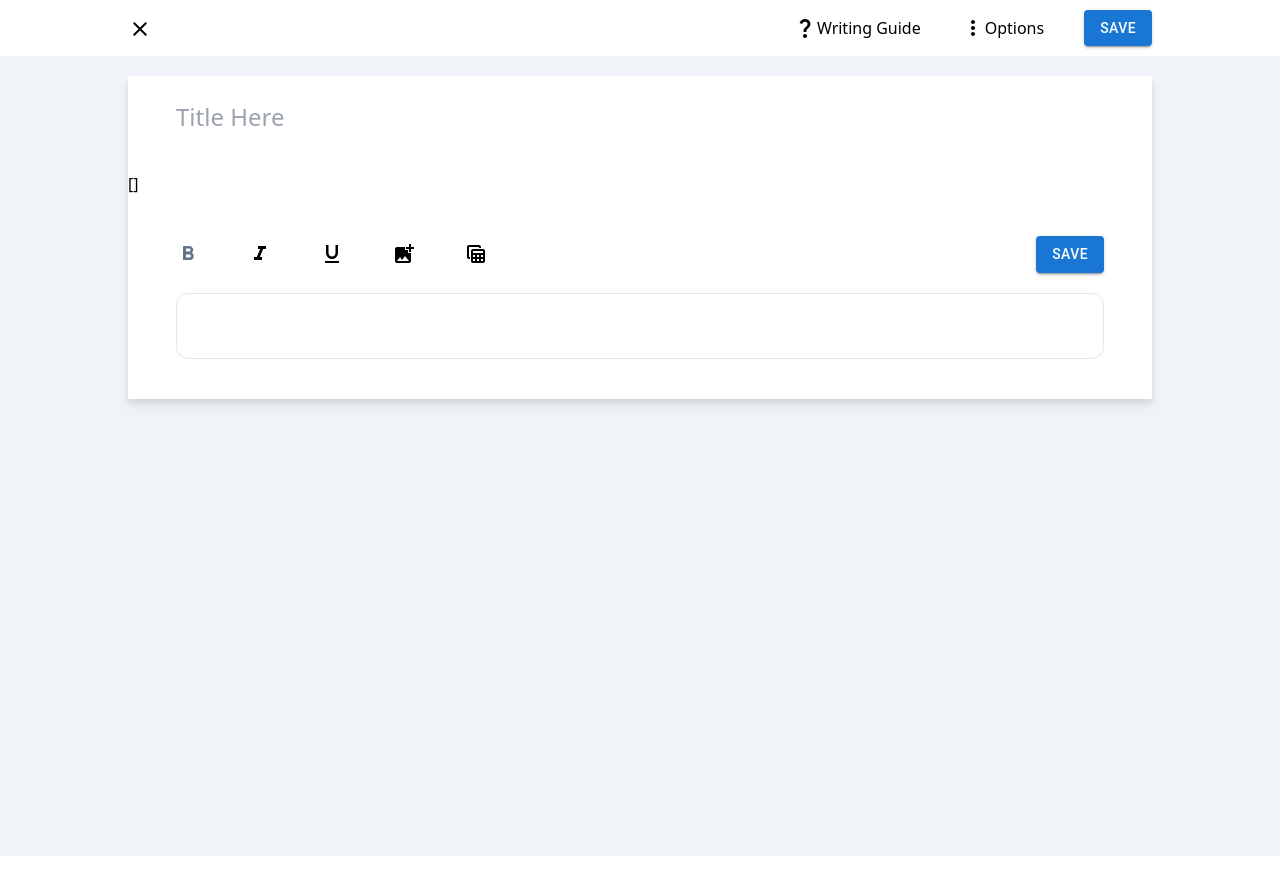
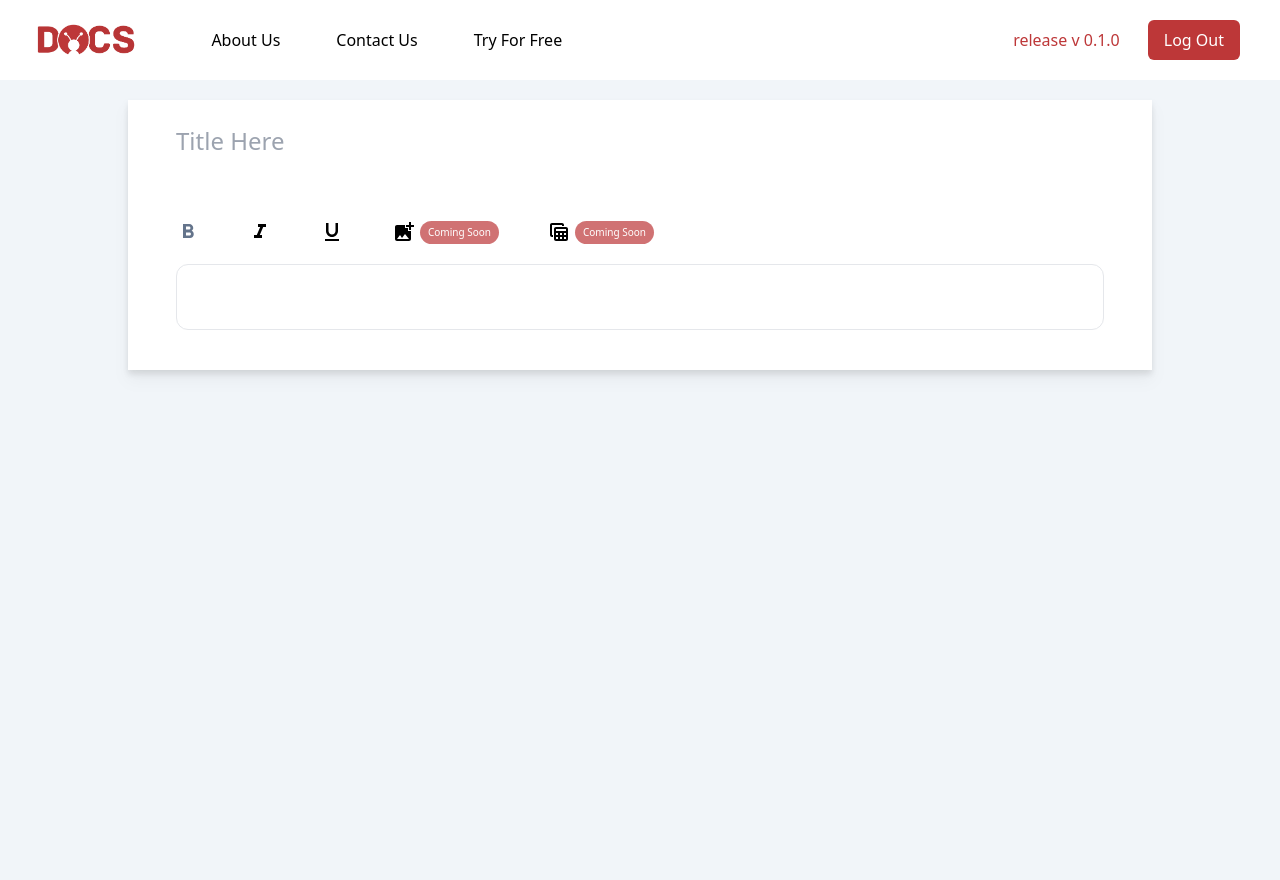
Before and after one commit to prajjwalarora/GeekDocs, a React (Create React App) app: page /editor in a window 1280 px wide. Before the commit the page ends 856 px from the top, so only its background shows below. Built offline with nearby package versions, Linux system fonts and the light colour scheme; no server answers; sample sign-in values are in the browser's storage.

Commit message:
final commit from tanmay

```diff
--- a/src/components/Editor/EditorBox/EditorBox.js
+++ b/src/components/Editor/EditorBox/EditorBox.js
@@ -32,6 +32,7 @@ const EditorBox = ({ socket }) => {
   }, [socket, editor]);
   useEffect(() => {
     const token = localStorage.getItem("token");
+    if (searchParams.get("docId") && token) {
       axios
         .get(
           `http://10.1.105.126:8080/api/v1/doc/${searchParams.get("docId")}`,
@@ -52,6 +53,7 @@ const EditorBox = ({ socket }) => {
         .catch((err) => {
           console.log(err);
         });
+    }
   }, []);
 
   const renderElement = useCallback((props) => {
@@ -129,9 +131,7 @@ const EditorBox = ({ socket }) => {
   }
   return (
     <>
-      <div>
-        <div>{JSON.stringify(users)}</div>
-      </div>
+      <div></div>
       <EditorWidgets
         boldHandler={boldHandler}
         italicHandler={italicHandler}
--- a/src/components/Editor/EditorWidgets/EditorWidgets.js
+++ b/src/components/Editor/EditorWidgets/EditorWidgets.js
@@ -41,6 +41,9 @@ const EditorWidgets = ({ boldHandler, italicHandler, underlineHandler }) => {
           }}
         >
           <AddPhotoAlternateIcon fontSize="medium" />
+          <span className="text-[10px] bg-[#BD3738] text-white px-2 rounded-full py-1 ml-1 bg-opacity-70">
+            Coming Soon
+          </span>
         </div>
         <div
           className="icon-wrapper flex items-center mr-12 cursor-pointer"
@@ -49,11 +52,12 @@ const EditorWidgets = ({ boldHandler, italicHandler, underlineHandler }) => {
           }}
         >
           <TableViewIcon fontSize="medium" />
+          <span className="text-[10px] bg-[#BD3738] text-white px-2 rounded-full py-1 ml-1 bg-opacity-70">
+            Coming Soon
+          </span>
         </div>
       </div>
-      <div className="widget-right">
-        <Button variant="contained">Save</Button>
-      </div>
+      <div className="widget-right"></div>
     </div>
   );
 };
--- a/src/components/NewNav/Newnav.js
+++ b/src/components/NewNav/Newnav.js
@@ -1,8 +1,14 @@
 import React from "react";
 import SignIn from "../Buttons/SignIn";
 import SignUp from "../Buttons/SignUp";
+import { useNavigate } from "react-router-dom";
 
-const Newnav = ({ isDoc }) => {
+const Newnav = ({ isDoc, isLogin }) => {
+  const navigate = useNavigate();
+  const logOutHandler = () => {
+    localStorage.clear();
+    navigate("/");
+  };
   return (
     <div>
       <nav class="navbar bg-white px-2 shadow">
@@ -27,6 +33,14 @@ const Newnav = ({ isDoc }) => {
             </div>
             {!isDoc && <SignUp />}
             {!isDoc && <SignIn />}
+            {isDoc && (
+              <button
+                className="bg-[#BD3738] text-white px-4 py-2 rounded-md mr-8"
+                onClick={logOutHandler}
+              >
+                Log Out
+              </button>
+            )}
           </ul>
         </div>
       </nav>
--- a/src/pages/Document.jsx
+++ b/src/pages/Document.jsx
@@ -35,6 +35,9 @@ const Document = () => {
   };
 
   useEffect(() => {
+    if (!localStorage.getItem("token")) {
+      return navigate("/");
+    }
     const token = localStorage.getItem("token");
     axios
       .get(`http://10.1.105.126:8080/api/v1/doc/`, {
--- a/src/pages/DocumentPage.jsx
+++ b/src/pages/DocumentPage.jsx
@@ -1,34 +1,36 @@
 import { useEffect, useState } from "react";
 import { io } from "socket.io-client";
+import { useNavigate } from "react-router-dom";
 
 import NavBar from "../components/Navbar/navbar";
 import EditorElement from "../components/Editor/EditorElement";
 import { useSearchParams } from "react-router-dom";
+import Newnav from "../components/NewNav/Newnav";
 
 const DocumentPage = () => {
+  const navigate = useNavigate();
   const [socket, setSocket] = useState(null);
   const [searchParams] = useSearchParams();
+  useEffect(() => {
+    if (!localStorage.getItem("token")) {
+      navigate("/");
+      return;
+    }
+  }, []);
   useEffect(() => {
     const socketConnection = io("ws://10.1.105.126:8081");
     setSocket(socketConnection);
   }, []);
   useEffect(() => {
+    const userId = localStorage.getItem("userId");
     if (socket) {
-      socket.emit(
-        "join-room",
-        searchParams.get("docId"),
-        "6337e050de39fc7d9b8e008b"
-      );
+      socket.emit("join-room", searchParams.get("docId"), userId);
     }
   }, [socket]);
   return (
     <div>
       <div className="mainContent">
-        <div className="nav-wrapper bg-white w-100vh drop-shadow-lg">
-          <div className="w-[80%] m-auto h-14 bg-white">
-            <NavBar />
-          </div>
-        </div>
+        <Newnav isDoc={true} isLogin={true} />
 
         <div className="content-area relative">
           <div className="h-[100vh] w-[100%] bg-slate-100 absolute">
--- a/src/pages/Homepage.jsx
+++ b/src/pages/Homepage.jsx
@@ -1,9 +1,16 @@
-import React from "react";
+import React, { useEffect } from "react";
+import { useNavigate } from "react-router-dom";
 import NewNav from "../components/NewNav/Newnav";
 import HomeContent from "../components/HomeContent/Homecontent";
 // import logo from "../../public/logo.png";
 
 const Homepage = () => {
+  const navigate = useNavigate();
+  useEffect(() => {
+    if (localStorage.getItem("token")) {
+      navigate("/docs");
+    }
+  }, []);
   return (
     <div>
       <NewNav isDoc={false} />
--- a/src/pages/SignIn.jsx
+++ b/src/pages/SignIn.jsx
@@ -13,6 +13,9 @@ const Login = () => {
   };
 
   useEffect(() => {
+    if (localStorage.getItem("token")) {
+      return navigate("/docs");
+    }
     if (signInData) {
       axios
         .post(
--- a/src/pages/SignUp.jsx
+++ b/src/pages/SignUp.jsx
@@ -30,6 +30,9 @@ const SingUp = () => {
   };
 
   useEffect(() => {
+    if (localStorage.getItem("token")) {
+      return navigate("/docs");
+    }
     if (signUpData) {
       axios
         .post(
```
Lines whose indentation alone changed are shown as unchanged.
